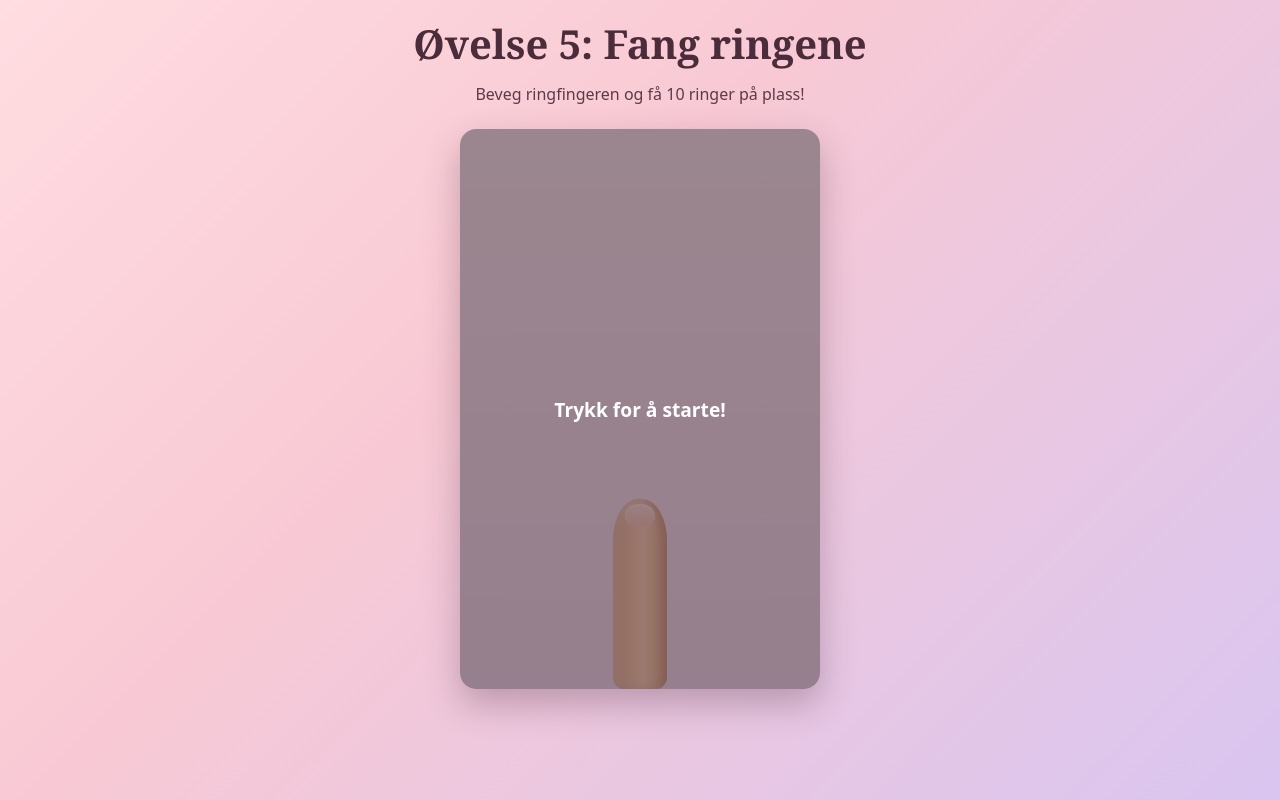
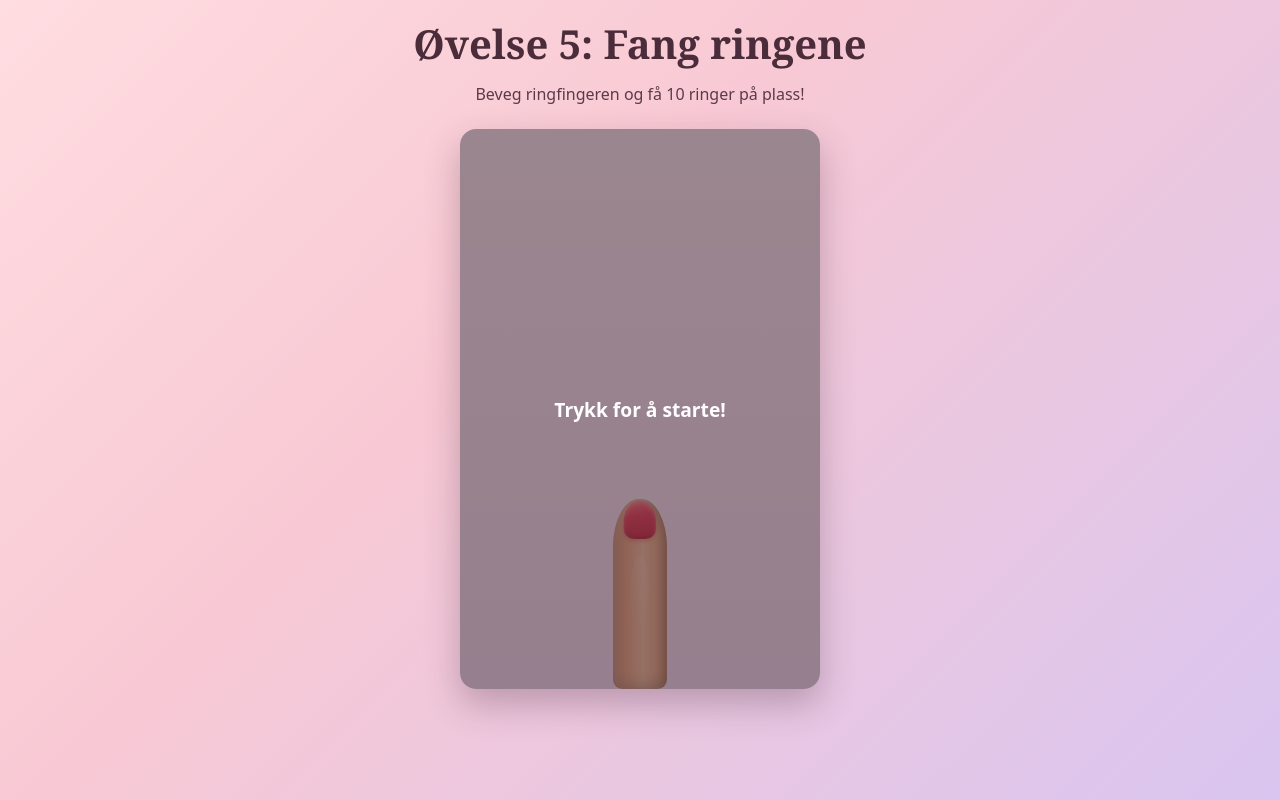
Before and after one commit to henrikaburmann/bryllupsgave, a React (Vite) app: page /spill/5 in a window 1280 px wide. Built offline with nearby package versions, Linux system fonts and the light colour scheme.

Commit message:
Ring game: red nail polish, longer realistic nail, faster ring speed

```diff
--- a/src/pages/CongratsPage.tsx
+++ b/src/pages/CongratsPage.tsx
@@ -19,7 +19,7 @@ function CongratsPage() {
         Tor-Øyvind <span className="congrats-page__amp">&amp;</span> Victoria
       </h1>
       <p className="congrats-page__subtitle">
-        Vi ønsker dere alt godt på veien videre sammen!
+        Vi takker for et fantastisk bryllup! Vi ønsker dere alt godt på veien videre sammen!
       </p>
 
       <button
--- a/src/pages/RingGame.css
+++ b/src/pages/RingGame.css
@@ -91,21 +91,39 @@
   position: relative;
   width: 100%;
   height: 100%;
-  background: linear-gradient(90deg, #e3a97e 0%, #f6c9a0 30%, #ffd9b3 55%, #edb488 100%);
-  border-radius: 46% 46% 22% 22% / 22% 22% 6% 6%;
-  box-shadow: inset -6px 0 10px rgba(0, 0, 0, 0.15), inset 6px 0 10px rgba(255, 255, 255, 0.35);
+  background: linear-gradient(90deg, #c8845a 0%, #e8a87a 25%, #f5c49a 55%, #dfa070 100%);
+  border-radius: 48% 48% 18% 18% / 25% 25% 5% 5%;
+  box-shadow:
+    inset -5px 0 8px rgba(0, 0, 0, 0.2),
+    inset 5px 0 10px rgba(255, 255, 255, 0.25),
+    inset 0 -8px 12px rgba(0, 0, 0, 0.12);
+}
+
+.finger::before {
+  content: '';
+  position: absolute;
+  top: 30%;
+  left: 50%;
+  transform: translateX(-50%);
+  width: 35%;
+  height: 40%;
+  background: linear-gradient(180deg, rgba(255,255,255,0.12) 0%, transparent 100%);
+  border-radius: 50%;
 }
 
 .finger__nail {
   position: absolute;
-  top: 3%;
+  top: 1%;
   left: 50%;
   transform: translateX(-50%);
-  width: 56%;
-  height: 12%;
-  border-radius: 50% 50% 45% 45%;
-  background: linear-gradient(180deg, #ffe9dc, #f7cdb4);
-  box-shadow: inset 0 1px 2px rgba(255, 255, 255, 0.6);
+  width: 60%;
+  height: 20%;
+  border-radius: 55% 55% 35% 35% / 60% 60% 30% 30%;
+  background: linear-gradient(170deg, #ff6b7a 0%, #e8354a 40%, #c41f35 100%);
+  box-shadow:
+    inset 0 2px 4px rgba(255, 180, 180, 0.5),
+    inset 0 -2px 3px rgba(140, 0, 20, 0.4),
+    0 2px 4px rgba(200, 0, 30, 0.3);
 }
 
 .finger__ring {
--- a/src/pages/RingGame.tsx
+++ b/src/pages/RingGame.tsx
@@ -10,8 +10,8 @@ const FINGER_WIDTH = Math.round(AREA_WIDTH * 0.15)
 const FINGER_HEIGHT = Math.round(AREA_HEIGHT * 0.34)
 const FINGER_TIP_Y = AREA_HEIGHT - FINGER_HEIGHT
 const RING_SIZE = 40
-const START_SPEED = 2.4
-const SPEED_INCREMENT = 0.18
+const START_SPEED = 3.5
+const SPEED_INCREMENT = 0.22
 const RINGS_TO_WIN = 10
 
 interface RingState {
```
